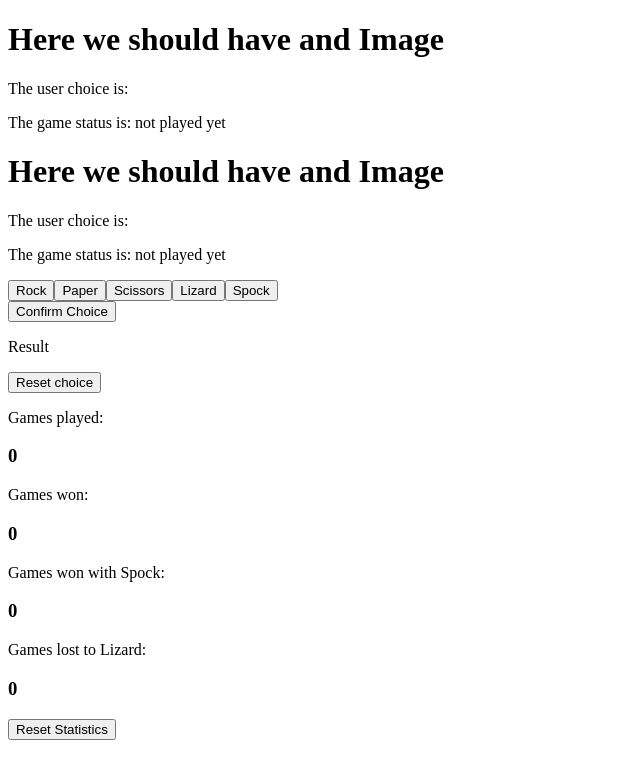
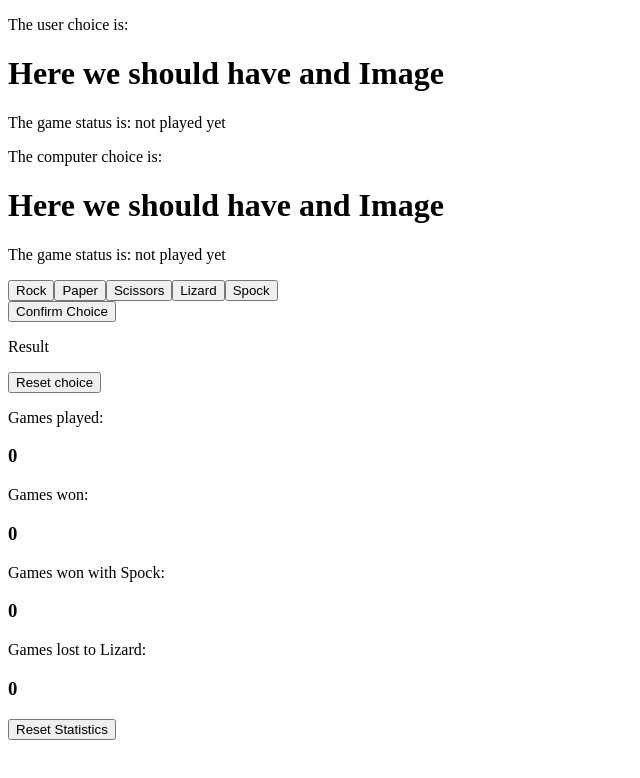
Before and after one commit to helrabelo/rock-paper-scissors-lizard-spock, a Next.js app: page / in a window 1280 px wide. Shown: the top 778 px of the page, without its empty margins (0-640 px from the left). Built offline with nearby package versions, Linux system fonts and the light colour scheme.

Commit message:
Final logic adjustments, now lets go style

```diff
--- a/components/Container/index.js
+++ b/components/Container/index.js
@@ -3,10 +3,7 @@ import styles from './container.less';
 
 const Container = (props) => {
   return (
-    <div
-      {...props}
-      className={`${styles.container} ${props.className}`}
-    >
+    <div {...props} className={styles.container + ' ' + props.className}>
       {props.children}
     </div>
   );
--- a/components/GamePanel/gamepanel.less
+++ b/components/GamePanel/gamepanel.less
@@ -1,5 +1,23 @@
 .mainGame {
+
+
   .optionsWrapper {
     display: flex;
   }
+
+  .controlWrapper {
+
+
+    .result {
+      .buttons {
+        display: flex;
+        flex-wrap: nowrap;
+
+        .chooseButton {
+          width: auto;
+          display: block;
+        }
+      }
+    }
+  }
 }
--- a/components/GamePanel/index.js
+++ b/components/GamePanel/index.js
@@ -6,15 +6,9 @@ import Button from '../Button';
 import OptionCard from '../OptionCard';
 import GameOptions from '../GameOptions';
 
-import { gameOptions } from '../../constants/GameOptions';
-import { capitalize } from '../../helpers/StringManipulation';
-import { calculateResult } from '../../helpers/CalculateResult';
-
 import styles from './gamepanel.less';
 
 const GamePanel = ({
-  userChoice,
-  computerChoice,
   handleChoice,
   handleResetGame,
   handleSubmitChoice,
@@ -25,8 +19,8 @@ const GamePanel = ({
     <Container className={styles.mainGame}>
       {/* MAIN GAME SCREEN - RESULT */}
       <div className={styles.optionsWrapper}>
-        <OptionCard userChoice={currentGame.user} gameStatus={currentGame.result} />
-        <OptionCard userChoice={currentGame.computer} gameStatus={currentGame.result} />
+        <OptionCard type={'user'} userChoice={currentGame.user} gameStatus={currentGame.result} />
+        <OptionCard type={'computer'} userChoice={currentGame.computer} gameStatus={currentGame.result} />
       </div>
 
       <div className={styles.controlWrapper}>
--- a/components/OptionCard/index.js
+++ b/components/OptionCard/index.js
@@ -2,24 +2,35 @@ import React, { useState, useEffect } from 'react';
 
 import styles from './optioncard.less';
 
-const OptionCard = ({ userChoice, gameStatus }) => {
+import { gameResults } from '../../constants/GameResults';
+
+const OptionCard = ({ type, userChoice, gameStatus }) => {
+  const resultClasses = () =>
+    gameResults.filter((game) => gameStatus ? (game.game === gameStatus) : 'N');
+
+  const [userCard, setUserCard] = useState(styles.neutral);
+
+  const [computerCard, setComputerCard] = useState(styles.neutral);
+
+  useEffect(() => {
+    let result = resultClasses();
+    setUserCard(result[0].user);
+    setComputerCard(result[0].computer);
+    console.log('gameStatus changed');
+    console.log('result classes: ', resultClasses());
+    console.log('user card: ', userCard);
+    console.log('computer card: ', computerCard);
+  }, [gameStatus]);
+
   return (
     <div className={styles.optionCardWrapper}>
       <div
-        className={`${styles.optionCard} ${
-          gameStatus
-            ? gameStatus === 'W'
-              ? styles.success
-              : gameStatus === 'L'
-              ? styles.danger
-              : gameStatus === 'T'
-              ? styles.neutral
-              : styles.error
-            : styles.clean
-        }`}
+        className={
+          styles.optionCard + ' ' + (type === 'user' ? userCard : computerCard)
+        }
       >
+        <p>The {type === 'user' ? 'user' : 'computer'} choice is: {userChoice}</p>
         <h1>Here we should have and Image</h1>
-        <p>The user choice is: {userChoice}</p>
         <p>The game status is: {gameStatus ? gameStatus : 'not played yet'}</p>
       </div>
     </div>
--- a/components/OptionCard/optioncard.less
+++ b/components/OptionCard/optioncard.less
@@ -15,6 +15,10 @@
     height: 500px;
     border: thin solid #ccc3;
     box-shadow: 1px 3px 10px #0004;
+    text-align: center;
+    display: flex;
+    flex-direction: column;
+    justify-content: space-between;
   }
 }
 
--- a/components/StatisticsWrapper/index.js
+++ b/components/StatisticsWrapper/index.js
@@ -36,7 +36,7 @@ const StatisticsWrapper = ({ games, resetStatistics }) => {
           </div>
         </div>
         <div className={styles.resetAll}>
-          <button onClick={resetStatistics}>Reset Statistics</button>
+          <Button onClick={resetStatistics}>Reset Statistics</Button>
         </div>
       </Container>
       <Container className={styles.statisticsHistory}>
--- /dev/null
+++ b/constants/GameResults.js
@@ -0,0 +1,17 @@
+import styles from '../components/OptionCard/optioncard.less';
+
+export const gameResults = [
+  {
+    game: null,
+    user: null,
+    computer: null,
+  },
+  {
+    game: 'W',
+    user: styles.success,
+    computer: styles.danger,
+  },
+  { game: 'L', user: styles.danger, computer: styles.success },
+  { game: 'T', user: styles.neutral, computer: styles.neutral },
+  { game: 'E', user: styles.error, computer: styles.error },
+];
--- a/helpers/CalculateResult.js
+++ b/helpers/CalculateResult.js
@@ -1,9 +1,6 @@
 import { gameOptions } from '../constants/GameOptions';
 
 export function calculateResult(userChoice, computerChoice) {
-  console.log('user: ', userChoice);
-  console.log('computer: ', computerChoice);
-
   if (!userChoice || !computerChoice) return 'E';
   if (userChoice.toString() === computerChoice.toString()) return 'T';
 
@@ -11,8 +8,5 @@ export function calculateResult(userChoice, computerChoice) {
 
   let option = options.filter((option) => userChoice === option.option);
 
-  console.log('option', option);
-  console.log('does it beat?', option[0].beats.includes(computerChoice));
-
   return option[0].beats.includes(computerChoice) ? 'W' : 'L';
 }
--- /dev/null
+++ b/helpers/FilterArray.js
@@ -0,0 +1,3 @@
+export function filterArrayOfObjectsByID(array, prop, id){
+  return array.filter(el => el[prop] === id );
+}
```
